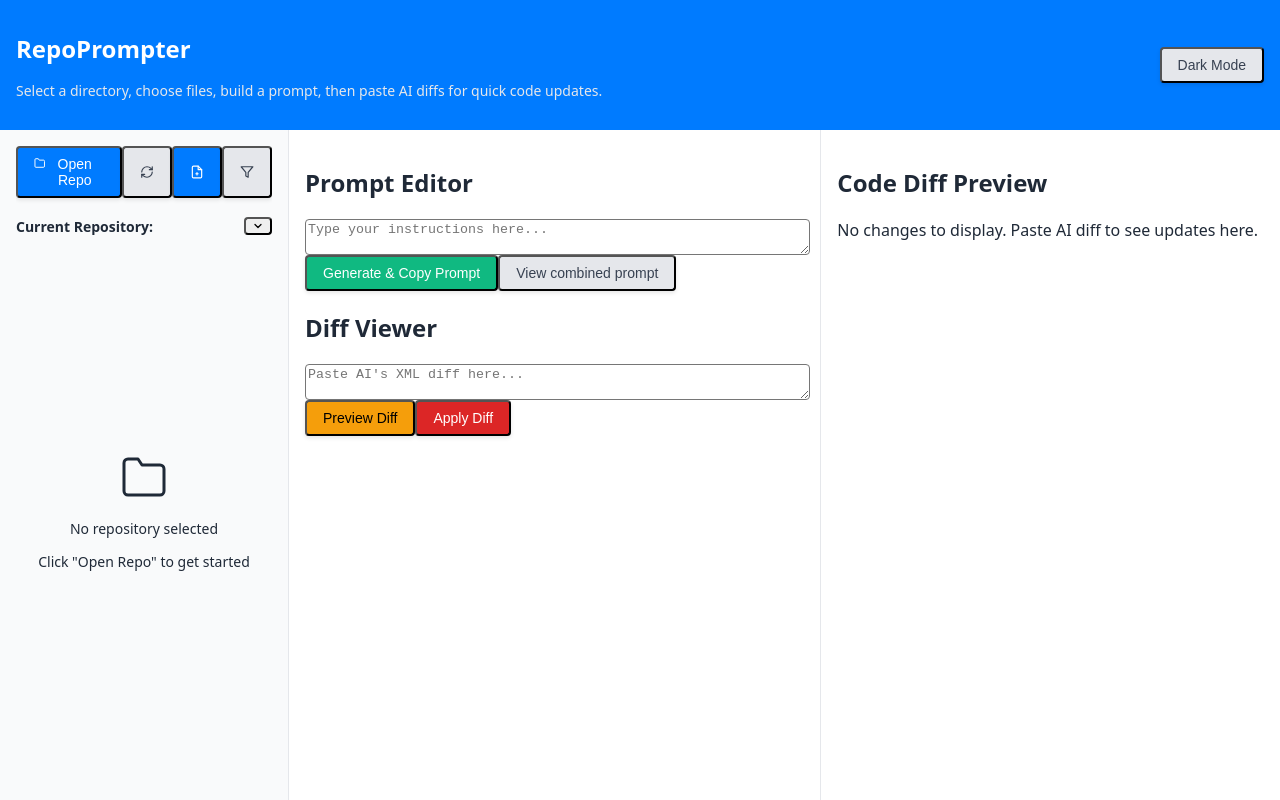
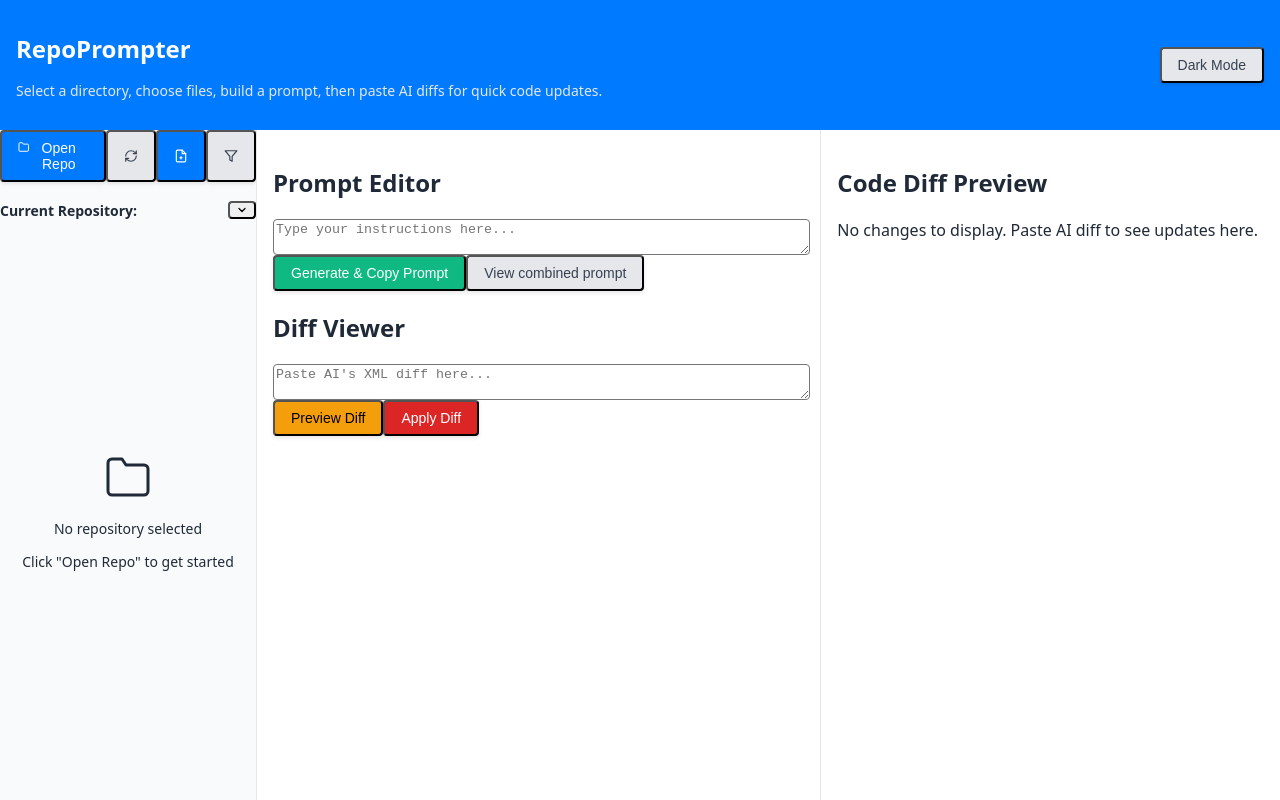
Before and after one commit to Bikz/repoprompter, a React (Vite) app: page / in a window 1280 px wide. Built offline with nearby package versions, Linux system fonts and the light colour scheme.

Commit message:
chore(ui): allow more vertical space in sidebar

```diff
--- a/src/renderer/App.tsx
+++ b/src/renderer/App.tsx
@@ -42,7 +42,7 @@ function App() {
         {/* Main 3-column layout */}
         <main className="flex flex-1 overflow-hidden">
           {/* LEFT COLUMN: Directory selector and file list */}
-          <div className="w-64 flex flex-col bg-gray-50 dark:bg-off-black border-r border-gray-200 dark:border-gray-800 p-4 overflow-y-auto">
+          <div className="w-64 flex flex-col bg-gray-50 dark:bg-off-black border-r border-gray-200 dark:border-gray-800 p-2 overflow-y-auto">
             <DirectorySelector />
           </div>
 
--- a/src/renderer/components/DirectorySelector.tsx
+++ b/src/renderer/components/DirectorySelector.tsx
@@ -62,7 +62,7 @@ export function DirectorySelector() {
   }
 
   return (
-    <div className="flex flex-col gap-1 text-sm text-gray-800 dark:text-white h-full overflow-hidden">
+    <div className="flex flex-col gap-1 text-sm text-gray-800 dark:text-white flex-1 min-h-0">
       {/* All buttons on one row */}
       <div className="flex gap-1.5">
         <button
```
